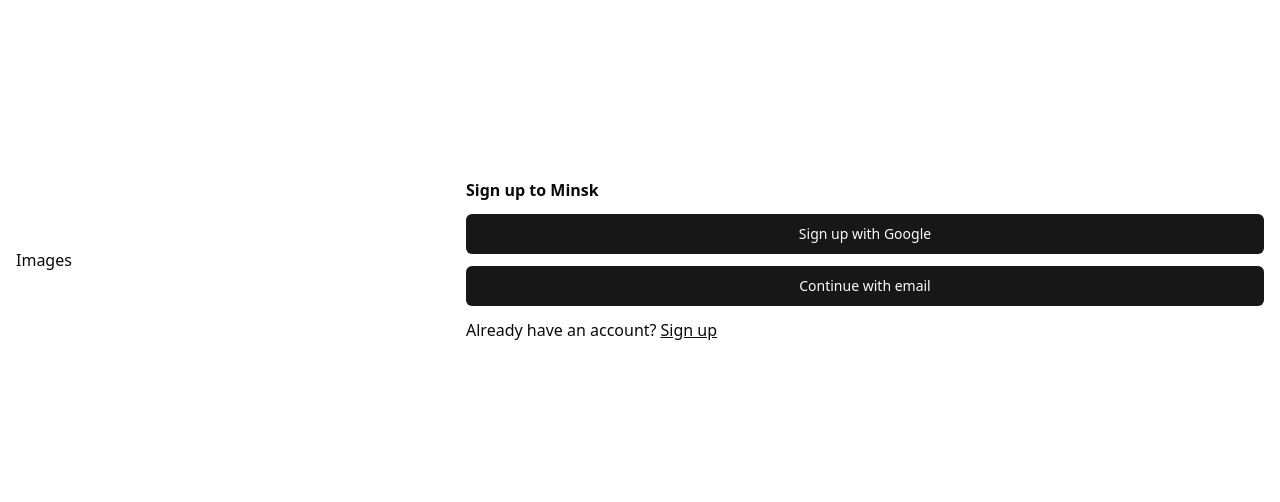
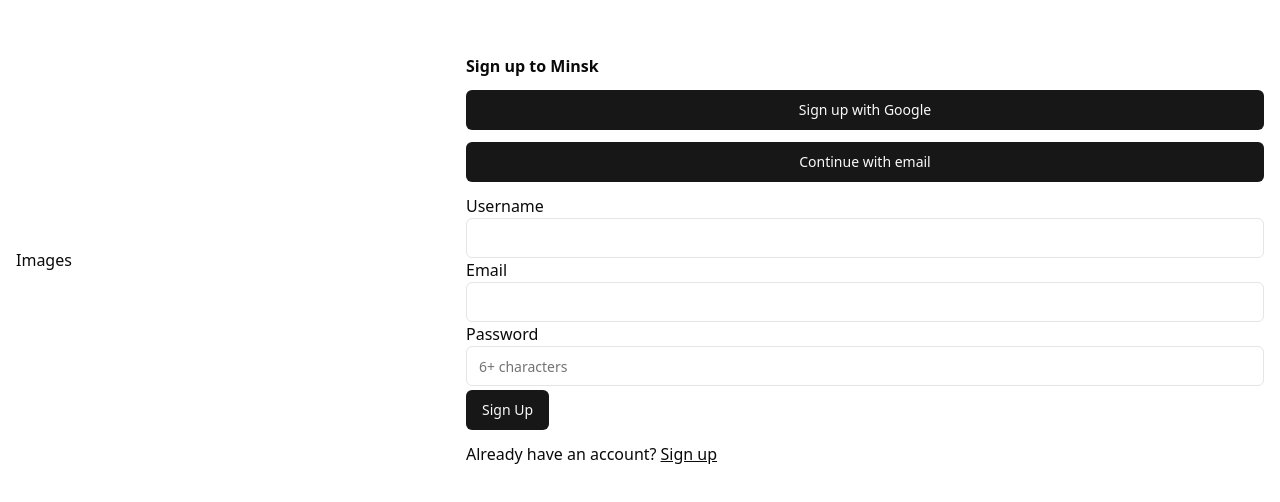
Before and after one commit to Alexander-Domanov/placeofmemoryclient, a Next.js app: page /signup/new in a window 1280 px wide. Shown: the part 140-642 px from the top of the page. Built offline with nearby package versions, Linux system fonts and the light colour scheme; no server answers; what tailwindcss-debug-screens would draw is missing.

Commit message:
feat(registration) - implemented a registration form and sending a request

```diff
--- a/package.json
+++ b/package.json
@@ -15,6 +15,7 @@
     "build-storybook": "storybook build"
   },
   "dependencies": {
+    "@hookform/resolvers": "^3.3.1",
     "@radix-ui/react-slot": "^1.0.2",
     "@types/node": "20.6.2",
     "@types/react": "18.2.22",
@@ -36,7 +37,7 @@
     "tailwindcss": "3.3.3",
     "tailwindcss-animate": "^1.0.7",
     "typescript": "5.2.2",
-    "yup": "^1.2.0",
+    "yup": "^1.3.2",
     "zustand": "^4.4.1"
   },
   "devDependencies": {
--- /dev/null
+++ b/src/common/hooks/useGlobalForm.tsx
@@ -0,0 +1,30 @@
+import { useForm } from 'react-hook-form';
+import { yupResolver } from '@hookform/resolvers/yup';
+
+export const useGlobalForm = (schema: any) => {
+  const {
+    register,
+    reset,
+    handleSubmit,
+    setError,
+    trigger,
+    formState: { errors },
+  } = useForm({
+    resolver: yupResolver(schema),
+  });
+  const setCustomError = (name: string, message: string) => {
+    setError(name, {
+      type: 'custom',
+      message,
+    });
+  };
+
+  return {
+    register,
+    reset,
+    handleSubmit,
+    errors,
+    setCustomError,
+    trigger,
+  };
+};
--- /dev/null
+++ b/src/modules/auth-modules/sign-up-module/api/sendRegisterRequest.ts
@@ -0,0 +1,9 @@
+import { authInstance } from '@/services';
+
+export const sendRegisterRequest = ({
+  email,
+  password,
+  userName,
+}: Omit<any, 'confirmPassword'>) => {
+  return authInstance.post('auth/registration', { userName, email, password });
+};
--- a/src/modules/auth-modules/sign-up-module/components/SignUp.tsx
+++ b/src/modules/auth-modules/sign-up-module/components/SignUp.tsx
@@ -1,9 +1,27 @@
 import Link from 'next/link';
+import { useState } from 'react';
 import { Container } from '@/components';
-import { Button } from '@/ui';
+import { Button, Input } from '@/ui';
 import { OAUTH_AUTHORIZATION } from '@/services';
+import {
+  registrationSchema,
+  useRegister,
+} from '@/modules/auth-modules/sign-up-module';
+import { useGlobalForm } from '@/common/hooks/useGlobalForm';
 
 export const SignUp = () => {
+  const [showOrHiddenForm, setshowOrHiddenForm] = useState<boolean>(false);
+  const { errors, register, reset, handleSubmit, setCustomError } =
+    useGlobalForm(registrationSchema);
+
+  const { sendRegisteredData, isLoading, variables } = useRegister(
+    () => reset(),
+    setCustomError
+  );
+  const registeredDataSubmit = (data: any) => {
+    sendRegisteredData(data);
+  };
+
   return (
     <Container className="flex justify-center items-center h-screen">
       <section className="w-[450px]">Images</section>
@@ -13,7 +31,36 @@ export const SignUp = () => {
           <Button onClick={OAUTH_AUTHORIZATION.registrationGoogle}>
             Sign up with Google
           </Button>
-          <Button>Continue with email</Button>
+          <Button onClick={() => setshowOrHiddenForm(!showOrHiddenForm)}>
+            Continue with email
+          </Button>
+          <form onSubmit={handleSubmit(registeredDataSubmit)}>
+            <Input
+              type="text"
+              id="userName"
+              label="Username"
+              error={errors?.userName?.message}
+              {...register('userName')}
+            />
+            <Input
+              type="email"
+              id="email"
+              label="Email"
+              error={errors?.email?.message}
+              {...register('email')}
+            />
+            <Input
+              placeholder="6+ characters"
+              type="password"
+              id="password"
+              error={errors?.password?.message}
+              label="Password"
+              {...register('password')}
+            />
+            <Button className="mt-1" type="submit">
+              Sign Up
+            </Button>
+          </form>
           <div className="flex gap-1">
             <span> Already have an account?</span>
             <Link className="underline" href="/signin/session/new">
--- /dev/null
+++ b/src/modules/auth-modules/sign-up-module/constants/registrationSchema.ts
@@ -0,0 +1,21 @@
+import * as yup from 'yup';
+
+export const registrationSchema = yup.object({
+  userName: yup
+    .string()
+    .required('User name is required filed')
+    .min(6, 'minimum number of characters 6')
+    .max(30, 'maximum number of characters 30')
+    .trim(),
+  email: yup
+    .string()
+    .required('Email is required filed')
+    .email('email must be a valid email')
+    .trim(),
+  password: yup
+    .string()
+    .required()
+    .min(6, 'minimum number of characters 6')
+    .max(20, 'password must be at most 20 characters')
+    .trim(),
+});
--- /dev/null
+++ b/src/modules/auth-modules/sign-up-module/hooks/useRegister.ts
@@ -0,0 +1,42 @@
+import { useMutation } from 'react-query';
+import { sendRegisterRequest } from '@/modules/auth-modules/sign-up-module';
+import { ResponseError } from '@/types/response-error-type';
+
+interface RegisterType {
+  // onSuccess: () => void;
+  reset: () => void;
+  setError: (name: string, message: string) => void;
+}
+
+export const useRegister = (
+  // onSuccess: RegisterType['onSuccess'],
+  reset: RegisterType['reset'],
+  setError: RegisterType['setError']
+) => {
+  const {
+    data,
+    isLoading,
+    variables,
+    mutate: sendRegisteredData,
+  } = useMutation({
+    mutationFn: sendRegisterRequest,
+    onSuccess: () => {
+      // onSuccess();
+      reset();
+    },
+    onError: (error: ResponseError) => {
+      const message = error?.response?.data?.messages;
+
+      message?.forEach(({ message, field }) => {
+        setError(field, message);
+      });
+    },
+  });
+
+  return {
+    data,
+    sendRegisteredData,
+    variables,
+    isLoading,
+  };
+};
--- a/src/modules/auth-modules/sign-up-module/index.tsx
+++ b/src/modules/auth-modules/sign-up-module/index.tsx
@@ -1 +1,4 @@
 export { SignUp } from './components/SignUp';
+export { registrationSchema } from './constants/registrationSchema';
+export { sendRegisterRequest } from './api/sendRegisterRequest';
+export { useRegister } from './hooks/useRegister';
--- /dev/null
+++ b/src/types/response-error-type.ts
@@ -0,0 +1,10 @@
+export type ResponseError = {
+  response: {
+    data: {
+      messages: {
+        message: string;
+        field: string;
+      }[];
+    };
+  };
+};
--- a/src/ui/input/input.tsx
+++ b/src/ui/input/input.tsx
@@ -1,21 +1,32 @@
 import * as React from 'react';
 
+import { FieldValues } from 'react-hook-form';
 import { cn } from '@/common/utils/cn';
 
-export type InputProps = React.InputHTMLAttributes<HTMLInputElement>;
+export type InputProps = {
+  label?: string;
+  error?: string | FieldValues | any;
+} & React.InputHTMLAttributes<HTMLInputElement>;
 
 const Input = React.forwardRef<HTMLInputElement, InputProps>(
-  ({ className, type, ...props }, ref) => {
+  ({ placeholder, error, className, type, id, label, ...props }, ref) => {
     return (
+      <>
+        <label htmlFor={id}>{label}</label>
         <input
+          id={id}
           type={type}
           className={cn(
             'flex h-10 w-full rounded-md border border-input bg-background px-3 py-2 text-sm ring-offset-background file:border-0 file:bg-transparent file:text-sm file:font-medium placeholder:text-muted-foreground focus-visible:outline-none focus-visible:ring-2 focus-visible:ring-ring focus-visible:ring-offset-2 disabled:cursor-not-allowed disabled:opacity-50',
             className
           )}
+          placeholder={placeholder}
+          autoComplete={type === 'email' ? 'on' : 'off'}
           ref={ref}
           {...props}
         />
+        {error && <span className="text-red-500">{error}</span>}
+      </>
     );
   }
 );
```
Also changed, not shown: .eslintrc.js, 2 other files (tests, documents, lock files or other folders). Lines whose indentation alone changed are shown as unchanged.
